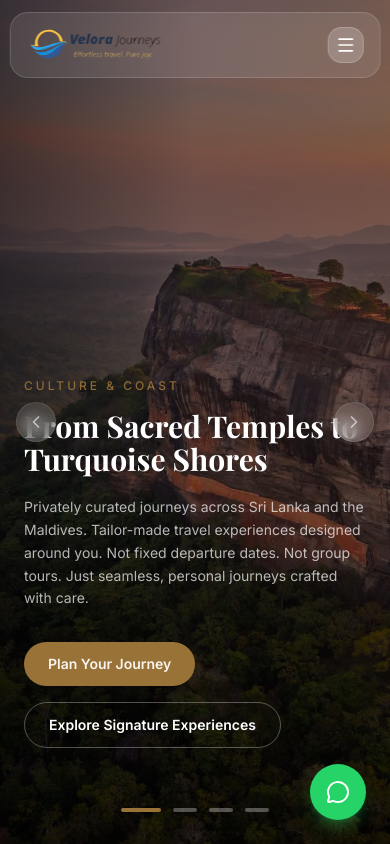
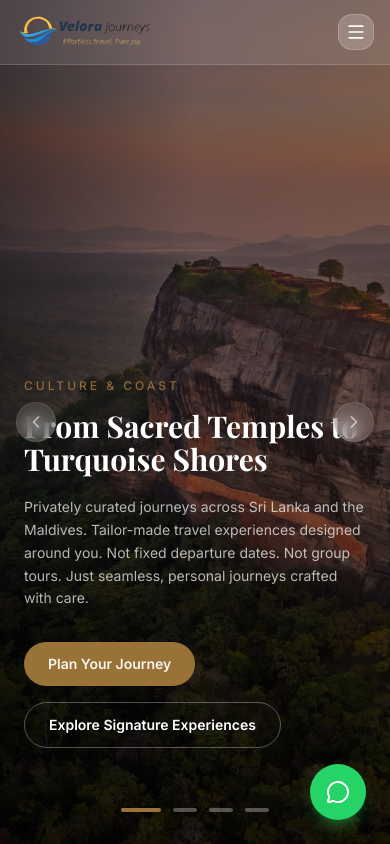
Before and after one commit to prashandev77/Velora, a Next.js app: page / in a window 390 px wide. Shown: the top 844 px of the page. Built offline with nearby package versions, Linux system fonts and the light colour scheme; a web font is replaced by a local one.

Commit message:
feat: Implement a responsive Navbar component with dynamic styling, desktop navigation, and a mobile menu.

```diff
--- a/components/Navbar.tsx
+++ b/components/Navbar.tsx
@@ -48,10 +48,14 @@ export default function Navbar() {
                 initial={{ y: -100, opacity: 0 }}
                 animate={{ y: 0, opacity: 1 }}
                 transition={{ duration: 0.8, ease: [0.22, 1, 0.36, 1] }}
-                className={`fixed top-3 left-1/2 -translate-x-1/2 z-50 w-[95%] max-w-6xl transition-all duration-500 rounded-2xl ${
-                    isScrolled || forceDark
-                        ? 'bg-white/95 backdrop-blur-xl shadow-lg shadow-stone-200/60 border border-stone-100'
-                        : 'bg-white/10 backdrop-blur-md border border-white/15'
+                className={`fixed z-50 transition-all duration-500
+                    /* Mobile: Fixed to very top, full width, no rounding */
+                    top-0 left-0 w-full rounded-none
+                    /* Desktop: Floating pill shape */
+                    md:top-3 md:left-1/2 md:-translate-x-1/2 md:w-[95%] md:max-w-6xl md:rounded-2xl
+                    ${isScrolled || forceDark
+                        ? 'bg-white/95 backdrop-blur-xl shadow-lg shadow-stone-200/60 border-b md:border border-stone-100'
+                        : 'bg-white/10 backdrop-blur-md border-b md:border border-white/15'
                     }`}
             >
                 <nav className="flex items-center justify-between px-4 md:px-6 py-3">
```
